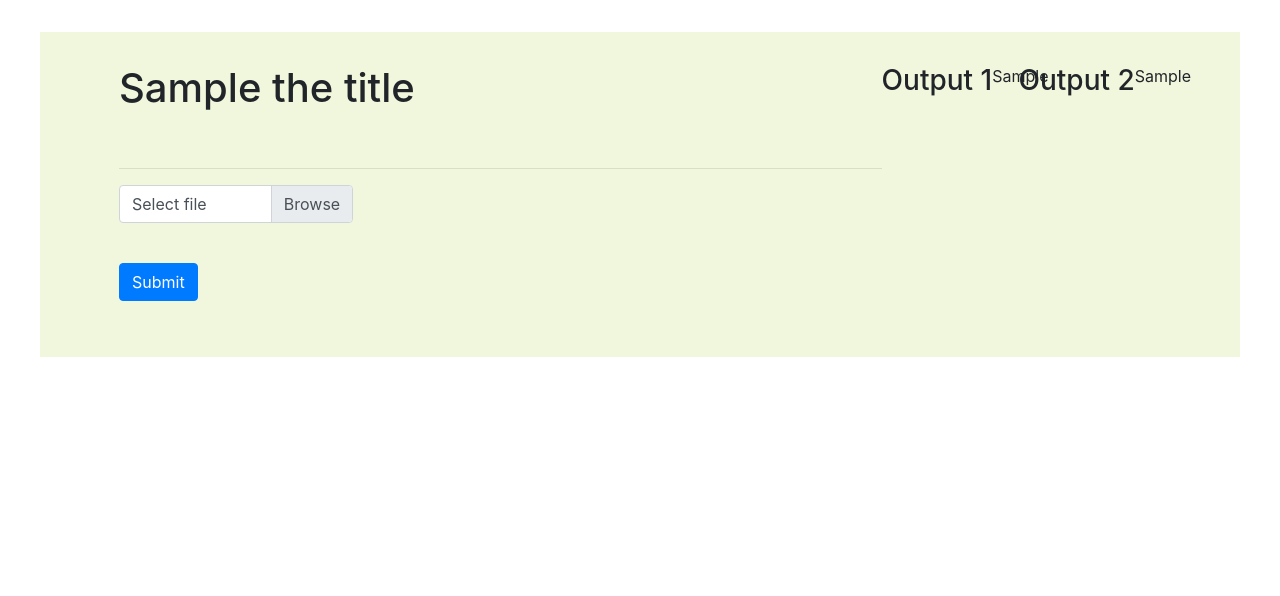
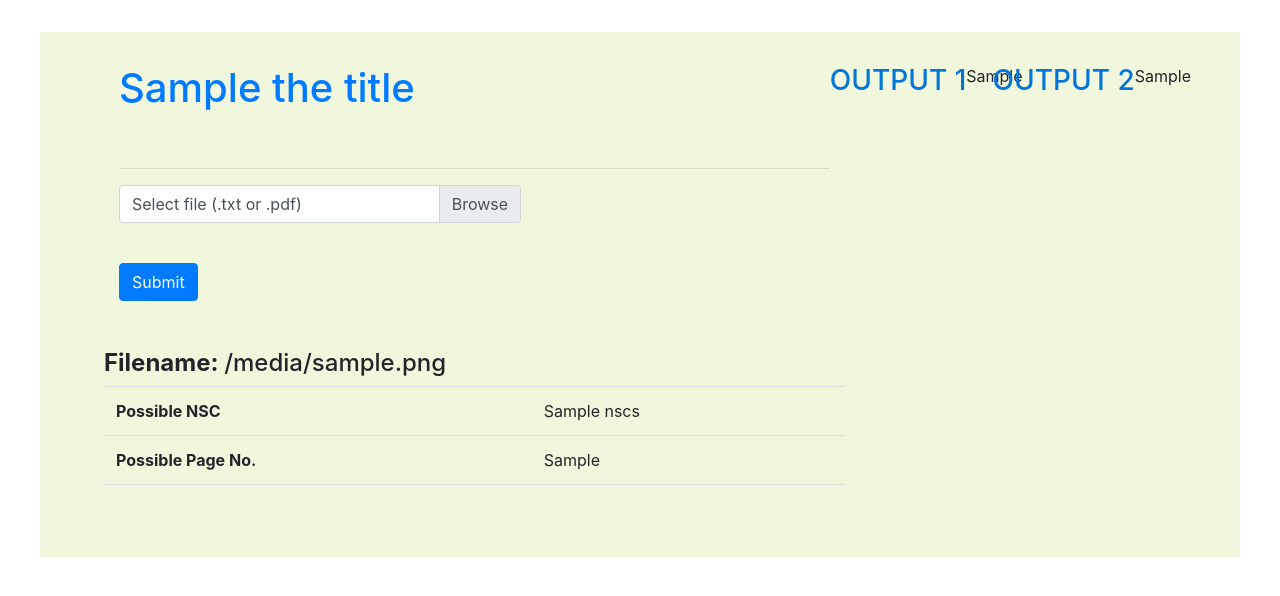
Before and after one commit to sktrinh12/nlpPDF_app, a Flask app: template templates/upload_pdf.html in a window 1280 px wide. Shown: the top 596 px of the page. Run offline with Flask 2, Linux system fonts and the light colour scheme; the template is opened without the code that fills it: most values are stand-ins (such as "Sample title", 1, 10 or a date in 2020); parts of the project's set-up code (start-up, migrations or seed data) failed here and were passed over; some libraries are stand-ins or nearby versions; some web fonts are replaced.

Commit message:
feat: new sections to render nsc/pg_no
Added new div section to render the nsc retrieval an pg_no retrieval
functions. Also added the title section to be same as index.html

```diff
--- a/templates/upload_pdf.html
+++ b/templates/upload_pdf.html
@@ -6,16 +6,16 @@
   <div class="row">
     <div class="col">
 
-      <h1>{{ the_title }}</h1>
+    <a href="{{ url_for('index') }}"><h1>{{ the_title }}</h1></a>
       <hr>
 
       <div class="row">
-      <div class="col-4">
+      <div class="col-7">
         <form action="/upload-pdf" method="POST" enctype="multipart/form-data">
           <div class="form-group">
             <div class="custom-file">
               <input oninput="filesize(this);" type="file" class="custom-file-input" name="pdf_up" id="pdf_up">
-              <label class="custom-file-label" for="pdf_up">Select file</label>
+              <label class="custom-file-label" for="pdf_up">Select file (.txt or .pdf)</label>
             </div>
           </div>
        </div>
@@ -32,16 +32,43 @@
       </form>
       <br>
 
+      <br>
+
+      <div class="row">
+          <h4><strong>Filename: </strong>{{ filename }}</h4>
+          <table class="table table-responsive-md btn-table">
+
+          <tbody>
+
+            <tr>
+                <th scope="row"><stong>Possible NSC</stong></th>
+              <td> {{ nscs }} </td>
+            </tr>
+
+            <tr>
+                <th scope="row"><stong>Possible Page No.</stong></th>
+                <td> {{ pg_no }} </td>
+            </tr>
+
+            <tr>
+                <th scope="row"></th>
+                <td></td>
+            </tr>
+          </tbody>
+
+</table>
+      </div>
+
       </div>
         <div class="row">
-          <h3>Output 1</h3>
+          <h3 class="blue-primary">OUTPUT 1</h3>
           {{ en_output|markdown }}
         </div>
 
         <br>
 
         <div class="row">
-          <h3>Output 2</h3>
+          <h3 class="blue-primary">OUTPUT 2</h3>
           {{ sci_output|markdown }}
         </div>
   </div>
```
